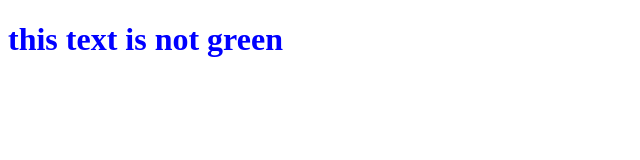
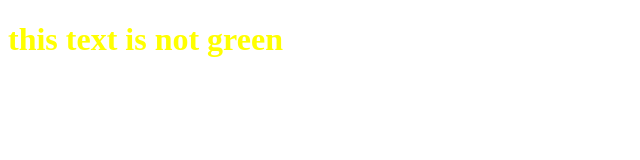
Before and after one commit to lucas-stinson/one, a plain HTML site: page index.html in a window 1280 px wide. Shown: the whole page, without its empty margins (0-640 px from the left). Drawn offline with Linux system fonts and the light colour scheme.

Commit message:
please work

```diff
--- a/styles.css
+++ b/styles.css
@@ -1,3 +1,3 @@
 * {
-    color: blue;
+    color: yellow;
 }
```
Also changed, not shown: index.html (+1 -2 lines).
